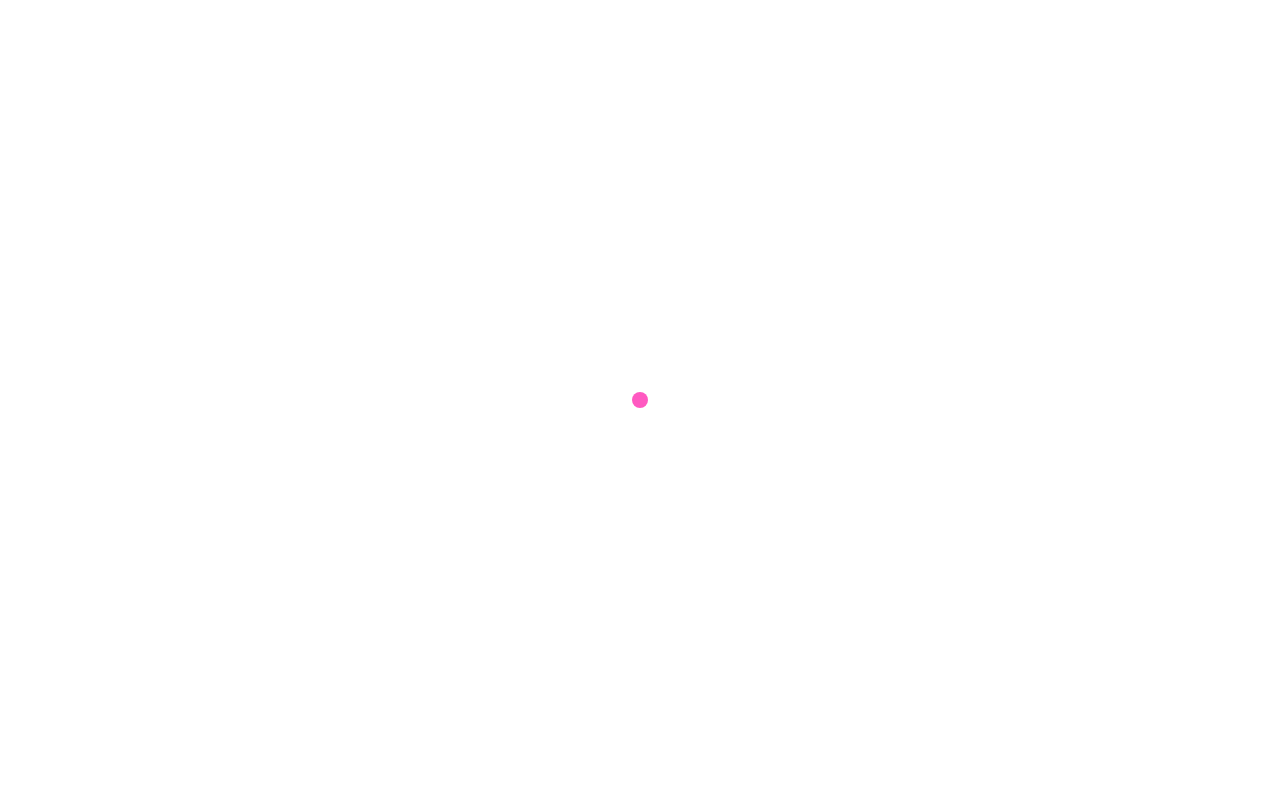
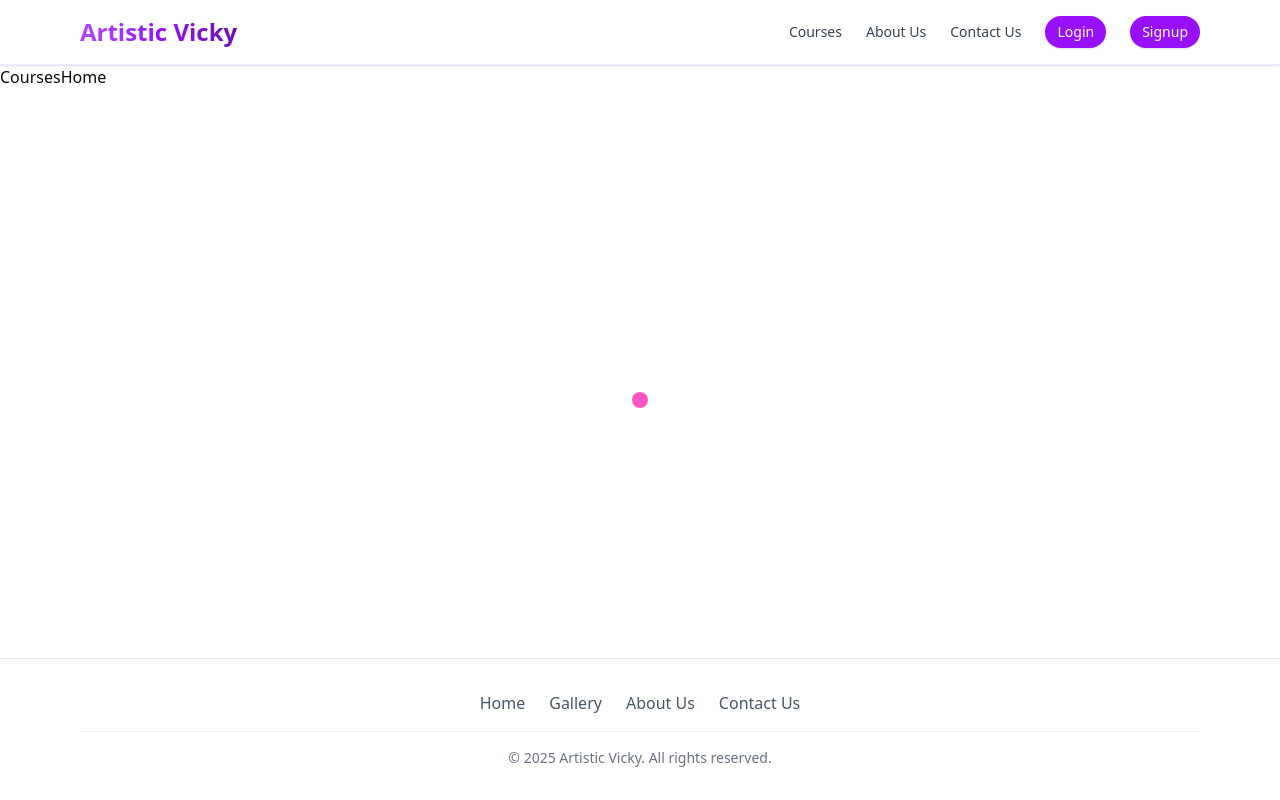
Before and after one commit to rahul-kapgate/artwithvicky-frontend, a React (Vite) app: page /courses/6848338d4ef958e38643f3c3 in a window 1280 px wide. Before the commit this address had no page. Built offline with nearby package versions, Linux system fonts and the light colour scheme.

Commit message:
feat: Add CoursesHome component and route for course details

```diff
--- a/src/App.tsx
+++ b/src/App.tsx
@@ -15,6 +15,7 @@ import ResourcePage from "./pages/CoursePage/ResourcePage.tsx";
 import MockTestPage from "./pages/CoursePage/MockTestPage.tsx";
 import VideoLecturesPage from "./pages/CoursePage/VideoLecturesPage.tsx";
 import Profile from "./pages/Profile.tsx";
+import CoursesHome from "./pages/CoursesHome.tsx";
 
 function App() {
   return (
@@ -42,6 +43,7 @@ function App() {
             <Route index element={<Home />} />
 
             <Route path="/courses" element={<Courses />} />
+            <Route path="/courses/:id" element={<CoursesHome />} />
             <Route path="/course/:courseName" element={<MainCoursePage />} />
             <Route
               path="/course/:courseName/resources"
--- /dev/null
+++ b/src/pages/CoursesHome.tsx
@@ -0,0 +1,9 @@
+import React from 'react'
+
+function CoursesHome() {
+  return (
+    <div>CoursesHome</div>
+  )
+}
+
+export default CoursesHome
```
